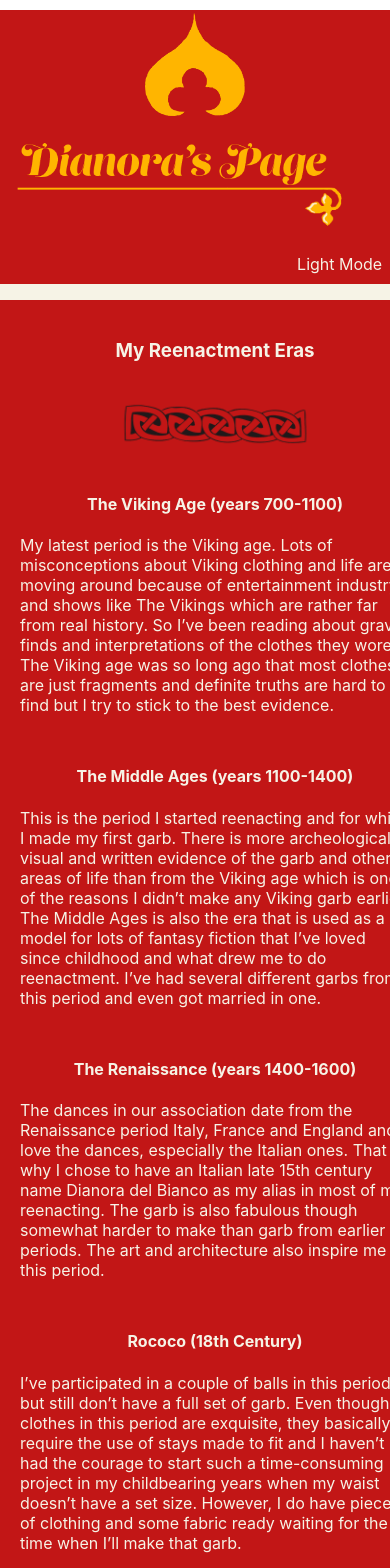
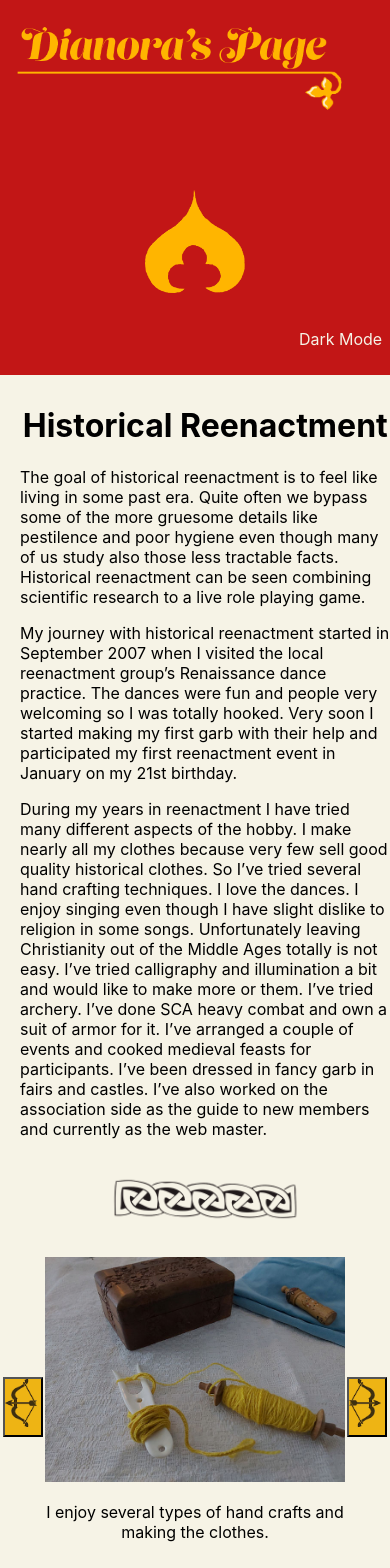
Before and after one commit to annametsapelto/thesis-page, a React (Create React App) app in the folder thesis-page/: page / in a window 390 px wide. Shown: the top 1568 px of the page. Built offline with nearby package versions, Linux system fonts and the light colour scheme.

Commit message:
Lots of css changes and new classNames

```diff
--- a/thesis-page/src/Components/Layout.js
+++ b/thesis-page/src/Components/Layout.js
@@ -23,11 +23,15 @@ const Layout = () => {
         <div className={(lightMode ? "lightBackground": "darkBackground")}>
            <Header changeMode = {changeMode} isLightMode = {lightMode}/>
            <div className="mainFlex">
-                <SecondText isLightMode={lightMode} />
+                <SecondText isLightMode={lightMode} className="second"/>
                 <div className="secondFlex">
-                    <Maintext isLightMode={lightMode}/>
-                    <PictureCarousel isLightMode={lightMode} />
-                    <ThirdText isLightMode={lightMode} />
+                    <div className="first">
+                        <Maintext isLightMode={lightMode}/>
+                        <PictureCarousel isLightMode={lightMode} />
+                    </div>
+                    <div className="last">
+                        <ThirdText isLightMode={lightMode} />
+                    </div>
                 </div>
 
             </div>
--- a/thesis-page/src/Components/PictureCarousel.js
+++ b/thesis-page/src/Components/PictureCarousel.js
@@ -20,11 +20,11 @@ const PictureCarousel = (props) => {
     }
 
     return (
-        <div className={"carousel" + (!props.isLightMode ? "darkCarousel": "")}>
+        <div className={"carousel " + (!props.isLightMode ? "darkCarousel": "")}>
           <ArrowLeft isLightMode={props.isLightMode} switchLeft={switchLeft} className="carouselButton"/>
           <div>
               <img src={pictures[currentImg].img} alt={pictures[currentImg].alt} />
-              <p>{pictures[currentImg].subtitle}</p>
+              <p className="subtitle">{pictures[currentImg].subtitle}</p>
           </div>
           <ArrowRight isLightMode={props.isLightMode} switchRight={switchRight} className="carouselButton"/>
         </div>
--- a/thesis-page/src/Components/header.js
+++ b/thesis-page/src/Components/header.js
@@ -6,7 +6,7 @@ import '../Styles/Header.css';
 const Header = (props) => {
 
     const mode = () => {
-        if(props.isLightmode) {
+        if(props.isLightMode) {
             return "Dark Mode";
         } else {
             return "Light Mode";
--- a/thesis-page/src/Styles/Buttons.css
+++ b/thesis-page/src/Styles/Buttons.css
@@ -1,22 +1,22 @@
 .button {
-    height: 100px;
-    width: 70px;
+    height: 90px;
+    width: 60px;
     background-color: #EEB414;
     cursor: pointer;
-    top: 50%;
-    margin-top: 50px;
+    min-width: 70px;
 }
 .left {
     background-image: url(../Images/arrow-left.png);
     background-repeat: no-repeat;
-    background-size: 100%;
+    background-size: 90%;
+    margin-right: 2px;
 
 }
 .right {
     background-image: url(../Images/arrow-right.png);
     background-repeat: no-repeat;
-    background-size: 100%;
-
+    background-size: 90%;
+    margin-left: 2px;
 }
 .dark {
     background-color: #F6F3E6;
@@ -27,3 +27,10 @@
 .dark:hover {
     background-color: #EEB414;
 }
+@media only screen and (max-width: 1200px) {
+    .button{
+        width: 40px;
+        height: 60px;
+        min-width: 40px;
+    }
+}
--- a/thesis-page/src/Styles/Carousel.css
+++ b/thesis-page/src/Styles/Carousel.css
@@ -1,18 +1,13 @@
 .carousel {
-    width: 100%;
     display: flex;
+    align-items:center;
+    margin-left: 40px;
 }
 .carousel img {
-    display: block;
-    margin-left:auto;
-    margin-right: auto;
-    width: 1200px;
-    max-width: 50%;
+    width: 600px;
 }
 .carouselButton {
     cursor: pointer;
-    position: absolute;
-    top: 50%
 }
 .carousel p {
     text-align: center;
@@ -20,3 +15,25 @@
 .darkCarousel p {
     color: #F6F3E6;
 }
+
+@media only screen and (max-width: 1500px) {
+    .carousel {
+        width: 90%;
+        justify-content: center;
+    }
+    .carousel img {
+        width: 500px;
+    }
+}
+@media only screen and (max-width: 700px) {
+    .carousel {
+        width: 100%;
+        margin-left: 0px;
+    }
+    .carousel img {
+        width: 300px;
+    }
+    .subtitle {
+        width: 300px;
+    }
+}
--- a/thesis-page/src/Styles/Header.css
+++ b/thesis-page/src/Styles/Header.css
@@ -1,12 +1,15 @@
 .header {
     background-color: #C21616;
+    display: flex;
+    align-items: center;
 }
 .darkHeader {
     backGround-color: #1D1D1D;
 }
 .mode {
     color: #F6F3E6;
-    text-align: end;
+    align-self: flex-end;
+    justify-self: flex-end;
     margin-right: 2%;
     padding-bottom: 10px;
     cursor: pointer;
@@ -23,20 +26,22 @@
     margin-top: 50px;
     margin-bottom: 50px;
 }
-@media only screen and (max-width: 700px) {
+@media only screen and (max-width: 900px) {
+    .header {
+        flex-direction: column;
+    }
+}
+@media only screen and (max-width: 900px) {
     .dianora {
         margin-top: 20px;
-        margin-bottom: 20px;
-        display: block;
-        margin-left: auto;
-        margin-right: auto;
         max-width: 100%;
 
     }
     .seeblad {
-        display: block;
-        margin-left: auto;
-        margin-right: auto;
-        margin-top: 10px;
+
+        order: 2;
+    }
+    .mode {
+        order: 3;
     }
 }
--- a/thesis-page/src/Styles/Layout.css
+++ b/thesis-page/src/Styles/Layout.css
@@ -7,14 +7,20 @@
 .mainFlex {
     display: flex;
 }
-@media only screen and (max-width: 700px) {
-    .mainFlex :nth-child(0) {
+.secondFlex {
+    flex-direction: column;
+}
+@media only screen and (max-width: 900px) {
+    .first {
+        order: 1;
+    }
+    .second {
         order: 2;
+    }
+    .last {
+        order: 3;
     }
     .mainFlex {
         flex-direction: column;
     }
 }
-.secondFlex {
-    flex-direction: column;
-}
--- a/thesis-page/src/Styles/Maintext.css
+++ b/thesis-page/src/Styles/Maintext.css
@@ -10,7 +10,7 @@
 .darkMain {
     color: #F6F3E6;
 }
-@media only screen and (max-width: 700px) {
+@media only screen and (max-width: 900px) {
     .main {
         width: 95%;
         margin-left: 10px;
--- a/thesis-page/src/Styles/SecondText.css
+++ b/thesis-page/src/Styles/SecondText.css
@@ -1,6 +1,6 @@
 .second {
-    float: left;
-    width: 25%;
+    margin-top: 30px;
+    width: 30%;
     margin-right: 30px;
     color: #F6F3E6;
     padding: 20px;
@@ -15,7 +15,7 @@
 .darkSecond {
     background-color: #072B25;
 }
-@media only screen and (max-width: 700px){
+@media only screen and (max-width: 900px){
     .second {
         width: 100%;
         margin-bottom: 50px;
--- a/thesis-page/src/Styles/ThirdText.css
+++ b/thesis-page/src/Styles/ThirdText.css
@@ -10,7 +10,7 @@
 .darkThird {
     color: #F6F3E6;
 }
-@media only screen and (max-width: 700px) {
+@media only screen and (max-width: 900px) {
     .third {
         width: 95%;
         margin-left: 10px;
```
